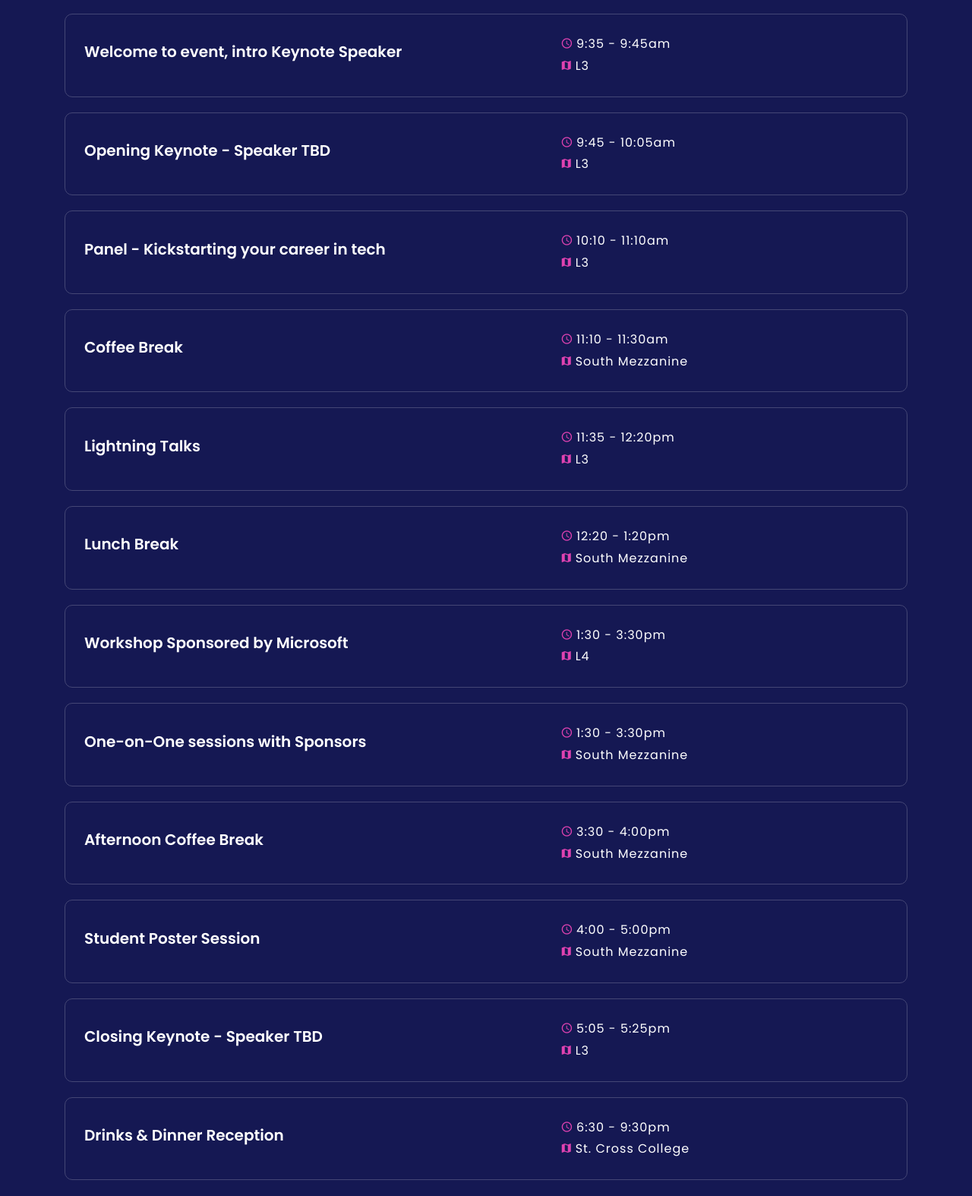
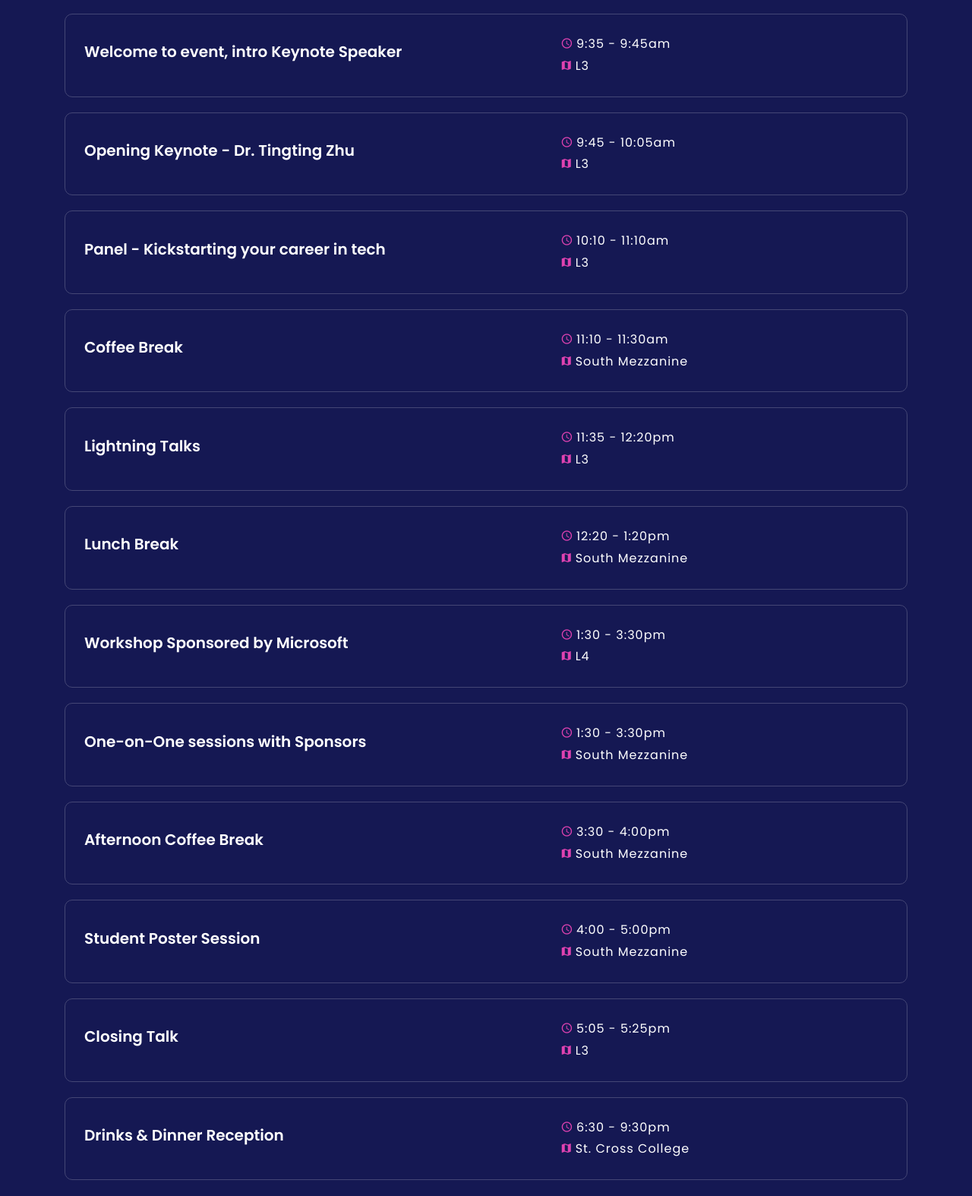
Before and after one commit to hunarbatra/oxbridge-conference, a website: page index.html in a window 1280 px wide. Shown: the part 2959-4533 px from the top of the page at 76% size. Drawn offline with Linux system fonts and the light colour scheme.

Commit message:
updated schedule

```diff
--- a/index.html
+++ b/index.html
@@ -292,7 +292,7 @@
                                                 </div> -->
                                                 <!-- Single Schedule Info -->
                                                 <div class="single-schedule-info">
-                                                    <h6>Opening Keynote - Speaker TBD</h6>
+                                                    <h6>Opening Keynote - Dr. Tingting Zhu</h6>
                                                 </div>
                                             </div>
                                             <!-- Single Schedule Info -->
@@ -472,7 +472,7 @@
                                             </div> -->
                                             <!-- Single Schedule Info -->
                                             <div class="single-schedule-info">
-                                                <h6>Closing Keynote - Speaker TBD</h6>
+                                                <h6>Closing Talk</h6>
                                             </div>
                                         </div>
                                         <!-- Single Schedule Info -->
```
